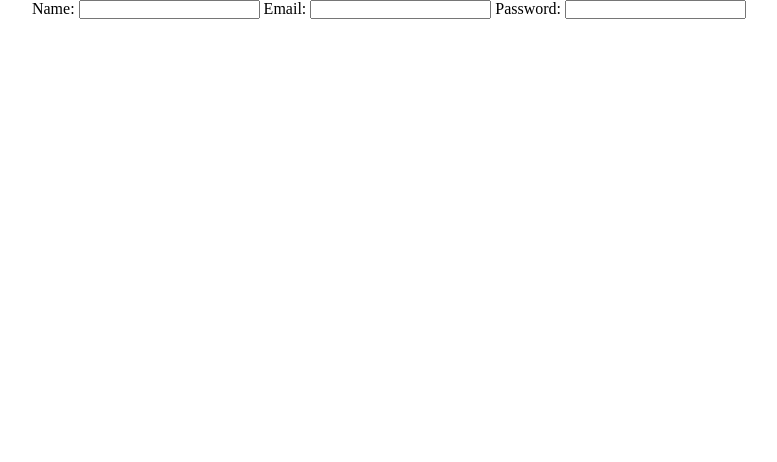
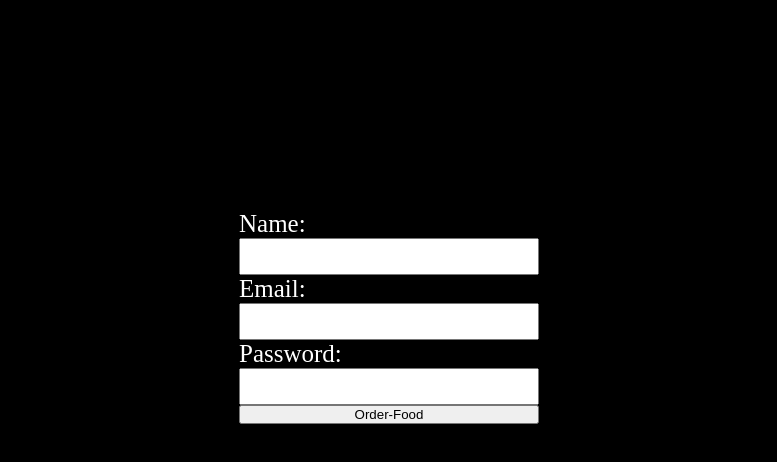
Before and after one commit to Vignesh1hp/Hotel_web_front_page, a plain HTML site: page order.html in a window 1280 px wide. Shown: the whole page, without its empty margins (251-1028 px from the left). Drawn offline with Linux system fonts and the light colour scheme.

Commit message:
feat:changed bg-color and centerd the form contents and then increased font size.

```diff
--- a/order.html
+++ b/order.html
@@ -7,18 +7,21 @@
   <link rel="stylesheet" href="styles_for_order_form.css">
 </head>
 <body>
-  <div class="centering_form_box">
+  <div class="title_for_form">
+    <h1>Fastest Delivery!</h1>
+  </div>
     <div class="form_box">
+
       <form id="orderform" action="comfirmation.html">
         <label for="name">Name:</label>
         <input type="text" id="name" name="name"
         required>
         <label for="email">Email:</label>
         <input type="email" id="email" name="email" required>
-        <label for="password">Password:</label>
-        <input type="password" id="password" name="password" required>
+        <label for="phone">Password:</label>
+        <input type="tel" id="phone" name="phone" required>
+        <button type="submit" id="orderButton">Order-Food</button>
       </form>
     </div>
-  </div>
 </body>
 </html>
--- a/styles_for_order_form.css
+++ b/styles_for_order_form.css
@@ -5,12 +5,29 @@
 }
 
 body{
-  width:100%;
-  height: 100%;
+  background-color: black;
 }
 
-.centering_form_box{
+.form_box{
   display:flex;
   align-items: center;
   justify-content: center;
+  height: 70vh;
+  flex-direction: column;
 }
+
+#orderform{
+  display: flex;
+  flex-direction: column;
+  color:white;
+}
+
+form label{
+  font-size: 25px;
+}
+
+form input{
+  font-size: 20px;
+  width:300px;
+  padding:5px;
+}
```
